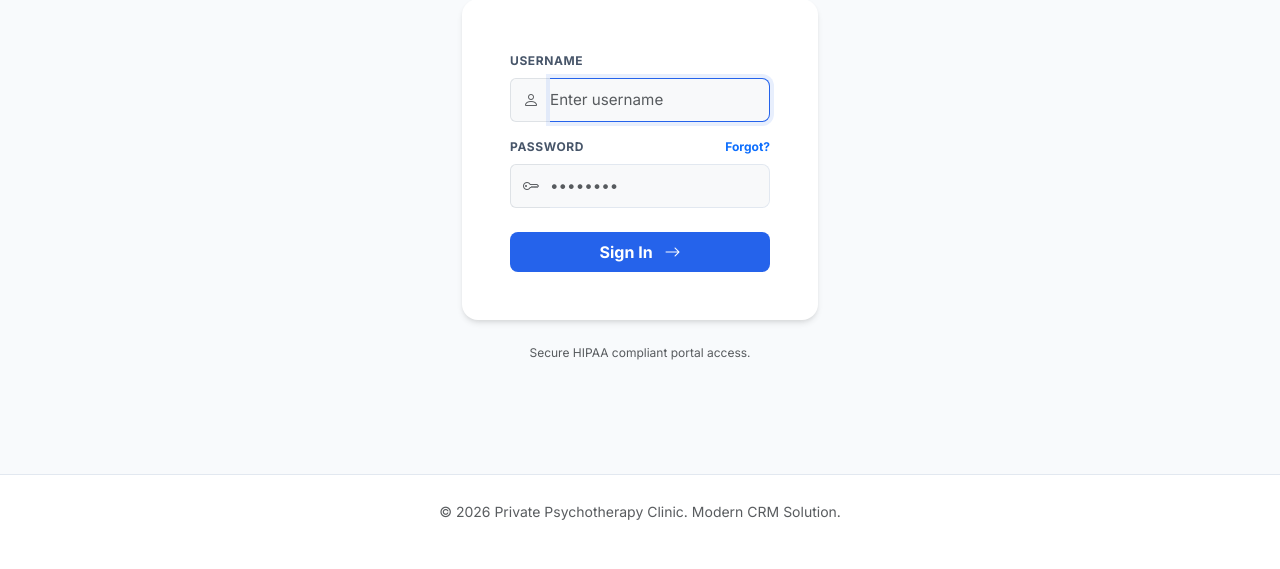
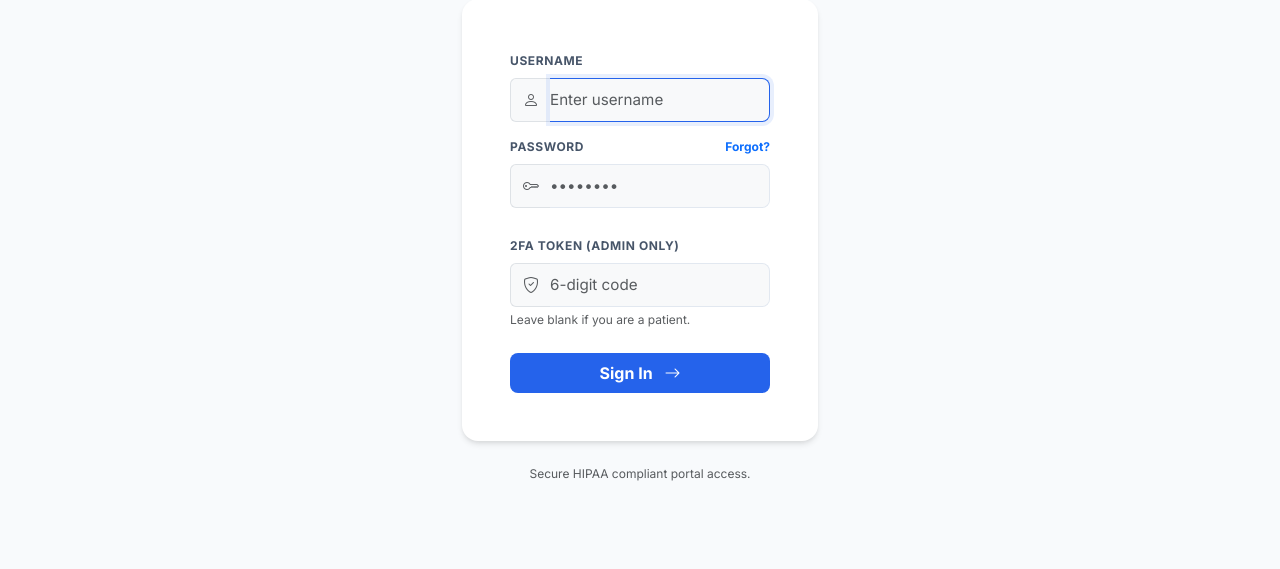
Before and after one commit to lioralo/Private_Clinic, a Flask app: page /login in a window 1280 px wide. Shown: the part 321-890 px from the top of the page. Before the commit the page ends 841 px from the top, so only its background shows below. Run offline with Flask 3, Linux system fonts and the light colour scheme; some libraries are stand-ins or nearby versions.

Commit message:
feat: Implement TOTP 2FA for admin accounts
- Add pyotp dependency for generating and verifying TOTP tokens
- Update database schema to store otp_secret for users
- Generate and display 2FA secret and URI on app init for admins
- Require and verify 2FA token on admin login
- Update login UI to include 2FA token input field
- Update test cases to handle 2FA requirements for admin accounts

Co-authored-by: google-labs-jules[bot] <161369871+google-labs-jules[bot]@users.noreply.github.com>

```diff
--- a/app.py
+++ b/app.py
@@ -1,5 +1,6 @@
 import os
 import sqlite3
+import pyotp
 from flask import Flask, render_template, request, redirect, url_for, flash, g, send_from_directory
 from werkzeug.utils import secure_filename
 from flask_wtf.csrf import CSRFProtect
@@ -54,15 +55,40 @@ def init_db():
             db.cursor().executescript(f.read())
         db.commit()
 
+        # Migrate existing users table to add otp_secret if it doesn't exist
+        try:
+            db.execute("ALTER TABLE users ADD COLUMN otp_secret TEXT")
+            db.commit()
+        except sqlite3.OperationalError:
+            pass # Column already exists
+
         # Check if admin exists
         admin = db.execute("SELECT * FROM users WHERE role = 'admin'").fetchone()
         if not admin:
             print("Creating default admin user...")
             hashed_pw = generate_password_hash('admin')
-            db.execute("INSERT INTO users (username, password_hash, role) VALUES (?, ?, ?)",
-                       ('admin', hashed_pw, 'admin'))
+            # Generate a 16-character base32 secret for TOTP
+            otp_secret = pyotp.random_base32()
+            db.execute("INSERT INTO users (username, password_hash, role, otp_secret) VALUES (?, ?, ?, ?)",
+                       ('admin', hashed_pw, 'admin', otp_secret))
             db.commit()
             print("Admin user created (username: admin, password: admin).")
+            print("=" * 60)
+            print(f"Admin 2FA Secret: {otp_secret}")
+            totp_uri = pyotp.totp.TOTP(otp_secret).provisioning_uri(name='admin', issuer_name='Private Clinic')
+            print(f"Admin 2FA URI (use this in an Authenticator app, or copy the secret): {totp_uri}")
+            print("=" * 60)
+        else:
+            if not admin['otp_secret']:
+                print("Generating 2FA secret for existing admin user...")
+                otp_secret = pyotp.random_base32()
+                db.execute("UPDATE users SET otp_secret = ? WHERE id = ?", (otp_secret, admin['id']))
+                db.commit()
+                print("=" * 60)
+                print(f"Admin 2FA Secret: {otp_secret}")
+                totp_uri = pyotp.totp.TOTP(otp_secret).provisioning_uri(name=admin['username'], issuer_name='Private Clinic')
+                print(f"Admin 2FA URI (use this in an Authenticator app, or copy the secret): {totp_uri}")
+                print("=" * 60)
 
         print(f"Initialized the database at {database}.")
 
@@ -84,6 +110,7 @@ def login():
     if request.method == 'POST':
         username = request.form['username']
         password = request.form['password']
+        otp_token = request.form.get('otp_token')
         db = get_db()
         user = db.execute('SELECT * FROM users WHERE username = ?', (username,)).fetchone()
 
@@ -91,6 +118,20 @@ def login():
             if not user['is_active']:
                  flash('Account is disabled. Contact administrator.')
                  return render_template('login.html')
+
+            if user['role'] == 'admin':
+                if not otp_token:
+                    flash('2FA token is required for admin login')
+                    return render_template('login.html')
+
+                if user['otp_secret']:
+                    totp = pyotp.TOTP(user['otp_secret'])
+                    if not totp.verify(otp_token):
+                        flash('Invalid 2FA token')
+                        return render_template('login.html')
+                else:
+                    flash('Admin account is missing 2FA configuration')
+                    return render_template('login.html')
 
             user_obj = User(user['id'], user['username'], user['role'], user['patient_id'])
             login_user(user_obj)
--- a/requirements.txt
+++ b/requirements.txt
@@ -3,3 +3,4 @@ Flask-WTF
 Flask-Login
 werkzeug
 email_validator
+pyotp
--- a/schema.sql
+++ b/schema.sql
@@ -39,6 +39,7 @@ CREATE TABLE IF NOT EXISTS users (
     role TEXT NOT NULL CHECK(role IN ('admin', 'patient')),
     patient_id INTEGER,
     is_active BOOLEAN DEFAULT 1,
+    otp_secret TEXT,
     created_at TIMESTAMP DEFAULT CURRENT_TIMESTAMP,
     FOREIGN KEY (patient_id) REFERENCES patients (id)
 );
--- a/templates/login.html
+++ b/templates/login.html
@@ -32,6 +32,14 @@
                             <input type="password" class="form-control bg-light border-start-0 ps-0" id="password" name="password" placeholder="••••••••" required>
                         </div>
                     </div>
+                    <div class="mb-4" id="otp-field">
+                        <label for="otp_token" class="form-label text-uppercase smallest fw-bold tracking-wider">2FA Token (Admin Only)</label>
+                        <div class="input-group">
+                            <span class="input-group-text bg-light border-end-0 text-muted"><i class="bi bi-shield-check"></i></span>
+                            <input type="text" class="form-control bg-light border-start-0 ps-0" id="otp_token" name="otp_token" placeholder="6-digit code">
+                        </div>
+                        <div class="form-text smallest text-muted mt-1">Leave blank if you are a patient.</div>
+                    </div>
                     <div class="d-grid">
                         <button type="submit" class="btn btn-primary py-2 fw-bold rounded-3">
                             Sign In <i class="bi bi-arrow-right ms-2"></i>
```
Also changed, not shown: test_app.py (+31 -15 lines).
